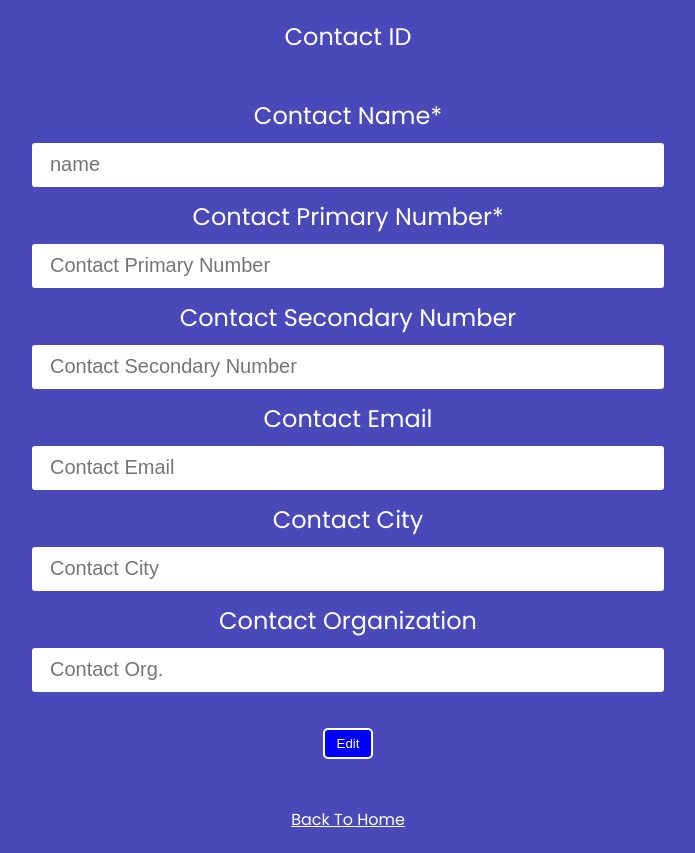
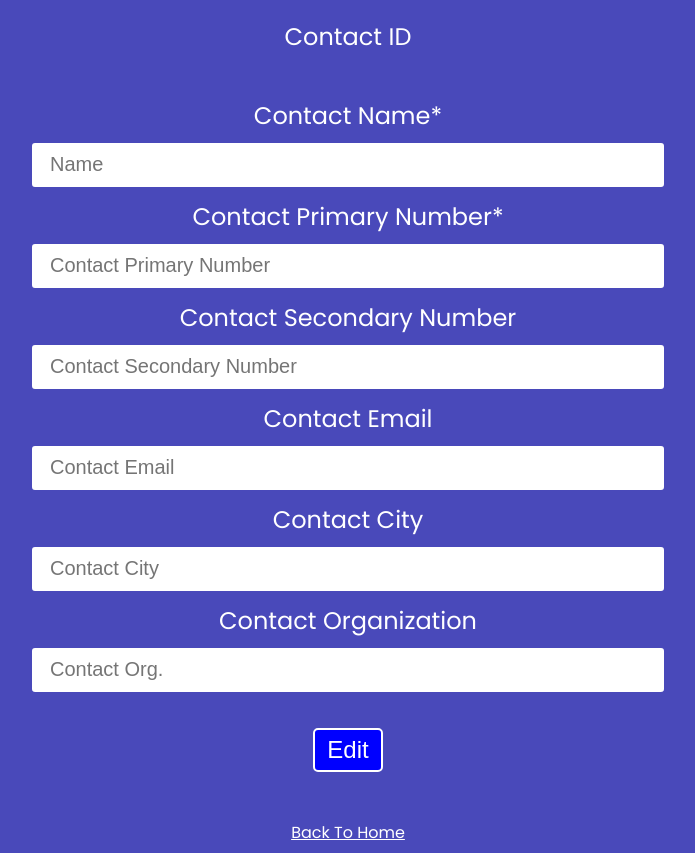
Before and after one commit to PratikTomar/Contact-Saver-Web-App, a website: page Contacts Web App/public/contact.html in a window 1280 px wide. Shown: the part 72-925 px from the top of the page, without its empty margins (292-987 px from the left). Drawn offline with Linux system fonts and the light colour scheme; no server answers.

Commit message:
Added styles | increased Button size

```diff
--- a/Contacts Web App/public/contact.html
+++ b/Contacts Web App/public/contact.html
@@ -27,7 +27,7 @@
             type="text"
             name="name"
             class="contact-name"
-            placeholder="name"
+            placeholder="Name"
             id="contactName"
             required
           />
@@ -36,7 +36,7 @@
           <label for="contactNumber1">Contact Primary Number*</label>
           <input
             type="number"
-            name="number2"
+            name="number1"
             class="contact-number1"
             placeholder="Contact Primary Number"
             id="contactNumber1"
--- a/Contacts Web App/public/index.css
+++ b/Contacts Web App/public/index.css
@@ -46,7 +46,6 @@ label {
   margin-bottom: 12px;
 }
 
-
 button {
   cursor: pointer;
   appearance: none;
@@ -78,3 +77,8 @@ a {
 .form-alert {
   height: 24px;
 }
+
+.submit-btn, .contact-edit-btn {
+  height: 44px;
+  font-size: 24px;
+}
```
Also changed, not shown: Contacts Web App/public/index.html (+1 -1 lines).
